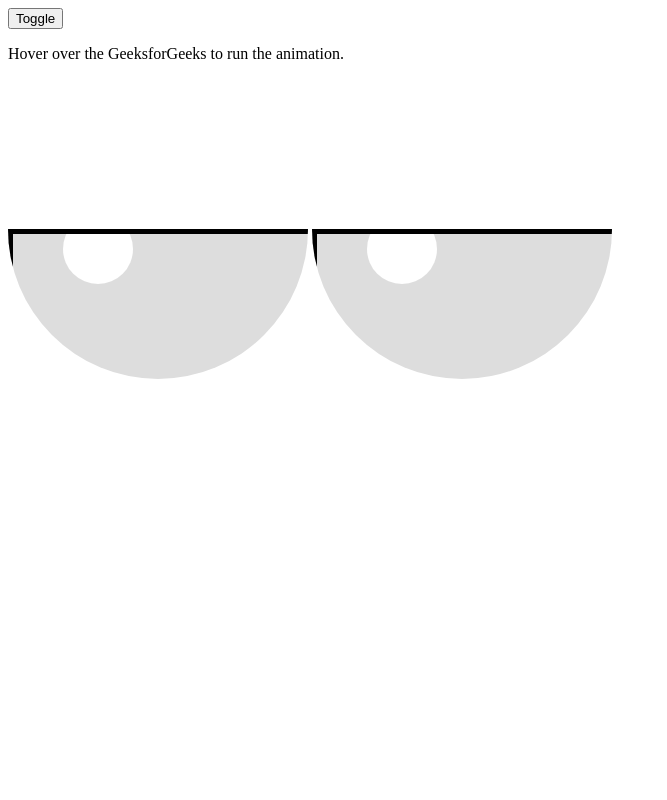
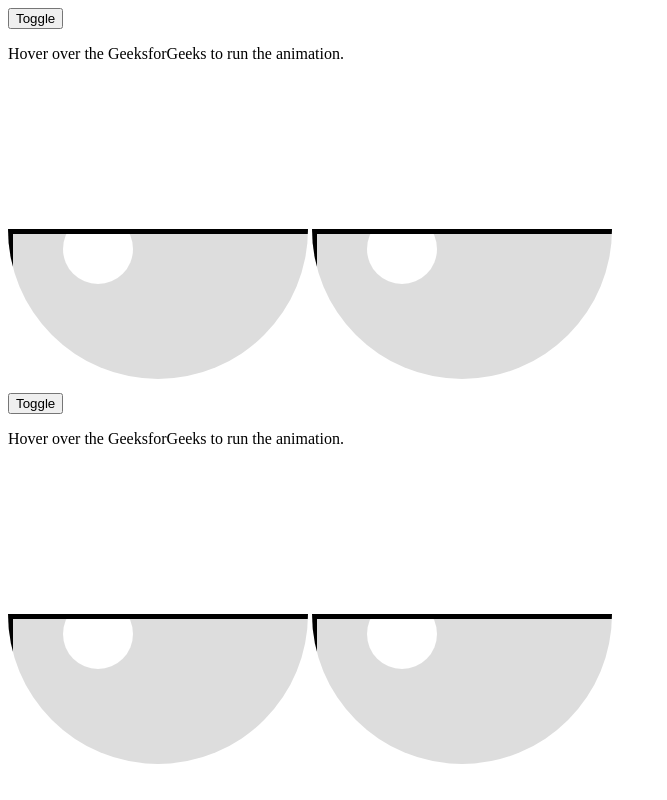
Before and after one commit to 36465/ZACHARYCREATINGASCRIPTSECTION, a plain HTML site: page index.html in a window 1280 px wide. Shown: the whole page, without its empty margins (0-667 px from the left). Drawn offline with Linux system fonts and the light colour scheme.

Commit message:
Added a seperate pair of eyes via a really borked method with seprate style and javascript sheets for both.

```diff
--- a/index.html
+++ b/index.html
@@ -1,8 +1,6 @@
 <head>
-    <link rel="stylesheet" href="style.css">
-        <script src="script.js"></script>
+  <link rel="stylesheet" href="style.css">
     </head>
-</head>
 <body>
     <button class='toggleButton' onclick='toggleTransition()'>Toggle</button>
   <p>
@@ -25,4 +23,33 @@
       </div>
     </div>
     </div>
+  <script src="script.js"></script>
   </body>
+
+  <head>
+    <link rel="stylesheet" href="styleb.css">
+      </head>
+  <body>
+      <button class='toggleButtonb' onclick='toggleTransitionb()'>Toggle</button>
+    <p>
+            Hover over the GeeksforGeeks
+            to run the animation.
+        </p>
+      <div class="wayoutsideb">
+      <div class="outsideb">
+        <div class="box2b"></div>
+        <div class="boxb">
+         <div class="box3b">
+        </div>
+        </div>
+      </div>
+          <div class="outsideb">
+        <div class="box2b"></div>
+        <div class="boxb">
+         <div class="box3b">
+          </div>
+        </div>
+      </div>
+      </div>
+    <script src="scriptb.js"></script>
+    </body>
--- /dev/null
+++ b/scriptb.js
@@ -0,0 +1,18 @@
+var boxOneb = document.getElementsByClassName('box3b')[0];
+var boxTwob = document.getElementsByClassName('box3b')[1];
+
+var running = false;
+
+var toggleTransitionb = function() {
+  if(!running)
+  {
+    boxOneb.classList.add('horizTranslateb');
+    boxTwob.classList.add('horizTranslateb');
+  } else {
+    boxOneb.classList.remove('horizTranslateb');
+     boxTwob.classList.remove('horizTranslateb');
+
+  }
+
+  running = !running;
+}
--- /dev/null
+++ b/styleb.css
@@ -0,0 +1,90 @@
+
+.wayoutsideb {
+    width: 800px;
+
+  }
+  .outsideb {
+    display: inline-block;
+     height: 300px;
+      width: 300px;
+    clip-path: circle(50% at 50% 50%);
+
+  }
+
+  .box3b {
+    background: white;
+
+    margin-left: 10px;
+      clip-path: circle(50% at 50% 50%);
+     animation: geeks 5s infinite;
+              animation-play-state: paused;
+    margin-top: -20px;
+
+
+
+  }
+  .box2b {
+    height: 150px;
+    line-height: 150px;
+  }
+  .boxb {
+    position: relative;
+      width: 300px;
+    top:150px;
+     height: 150px;
+          font-size: 40px;
+           text-align: center;
+     left: 0px;
+               top:0px;
+                width: 500px;
+                   background: #ddd;
+
+    border-style: solid;
+    border-width: 5px;
+    border-color: black;
+    overflow: hidden;
+          }
+
+          @keyframes geeks {
+             0% {
+                    margin-left: 50px;
+               margin-top: -20px;
+                width: 70px;
+    height: 70px;
+
+              }
+              20% {
+                       margin-left: 170px;
+                margin-top: 0px;
+                 width: 80px;
+    height: 80px;
+
+
+            }
+             35% {
+                      margin-left: 190px;
+               margin-top: -20px;
+                   width: 80px;
+    height: 80px;
+
+
+            }
+                100% {
+                     margin-left: 210px;
+                    margin-top: -20px;
+                      width: 80px;
+    height: 80px;
+
+              }
+          }
+
+    .box3b.horizTranslateb {
+              animation-play-state: running;
+          }
+
+
+  /* makes it so it starts and stops when you hover over the div */
+
+     .box3b:hover {
+              animation-play-state: running;
+          }
```
Also changed, not shown: indexb.html (added, +27 -0 lines).
